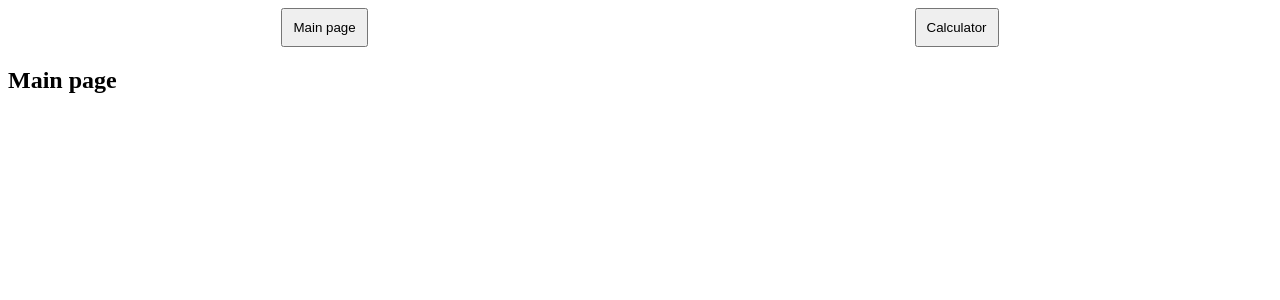
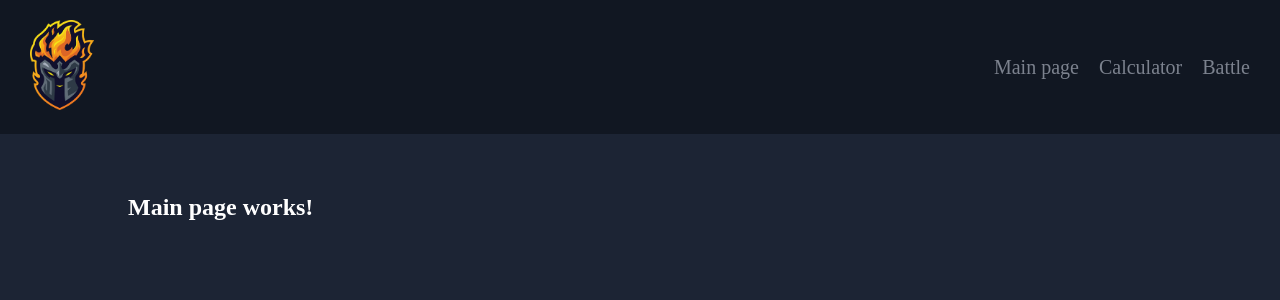
Before and after one commit to AimForNuts/idle-mmo-helper, an Angular app: page /idle-mmo-helper/ in a window 1280 px wide. Shown: the top 300 px of the page. Built offline with nearby package versions, Linux system fonts and the light colour scheme.

Commit message:
Alterada estrutura e adicionado routing

```diff
--- a/package.json
+++ b/package.json
@@ -3,7 +3,7 @@
   "version": "0.0.0",
   "scripts": {
     "ng": "ng",
-    "start": "ng serve",
+    "start": "ng serve -o",
     "build": "ng build",
     "watch": "ng build --watch --configuration development",
     "test": "ng test",
--- a/src/app/app.component.html
+++ b/src/app/app.component.html
@@ -1 +1,5 @@
 <app-header-component></app-header-component>
+
+<div class="main-body">
+  <router-outlet></router-outlet>
+</div>
--- a/src/app/app.routes.ts
+++ b/src/app/app.routes.ts
@@ -1,3 +1,18 @@
-import { Routes } from '@angular/router';
+import { NgModule } from '@angular/core';
+import { RouterModule, Routes } from '@angular/router';
+import { MainPageComponent } from './main-page/main-page.component';
+import { CalculatorComponent } from './calculator/calculator.component';
+import { BattleComponent } from './battle/battle.component';
 
-export const routes: Routes = [];
+export const routes: Routes = [
+  { path: '', component: MainPageComponent },
+  { path: 'main-page', component: MainPageComponent },
+  { path: 'calculator', component: CalculatorComponent },
+  { path: 'battle', component: BattleComponent },
+];
+
+@NgModule({
+  imports: [RouterModule.forRoot(routes)],
+  exports: [RouterModule],
+})
+export class AppRoutingModule {}
--- /dev/null
+++ b/src/app/battle/battle.component.html
@@ -0,0 +1 @@
+<p>battle works!</p>
--- a/src/app/header/header.component.html
+++ b/src/app/header/header.component.html
@@ -1,14 +1,12 @@
-<div class="tabs">
-  <button (click)="onTabSelected('main-page')">Main page</button>
-  <button (click)="onTabSelected('calculator')">Calculator</button>
+<div id="container">
+  <div id="logo"><img class="logo-image" src="/assets/images/logo.png" /></div>
+  <div id="links">
+    <div class="link" routerLinkActive="active" routerLink="main-page">
+      Main page
+    </div>
+    <div class="link" routerLinkActive="active" routerLink="calculator">
+      Calculator
+    </div>
+    <div class="link" routerLinkActive="active" routerLink="battle">Battle</div>
+  </div>
 </div>
-
-@if(activeTab === 'main-page'){
-<div>
-  <app-main-page></app-main-page>
-</div>
-} @if(activeTab === 'calculator'){
-<div>
-  <app-calculator></app-calculator>
-</div>
-}
--- a/src/app/header/header.component.scss
+++ b/src/app/header/header.component.scss
@@ -1,10 +1,34 @@
-.tabs {
-    display: flex;
-    justify-content: space-around;
-    margin-bottom: 10px;
+#container {
+  display: flex;
+  padding: 20px 30px;
+  margin-bottom: 20px;
+  background-color: #111722;
+  color: #7c828e;
+
+  #logo {
+    .logo-image {
+      max-width: 67px;
+      max-height: 90px;
+    }
   }
 
-  button {
-    padding: 10px;
-    cursor: pointer;
+  #links {
+    flex-grow: 1;
+    display: flex;
+    gap: 20px;
+    justify-content: right;
+    align-items: center;
+    font-size: 20px;
+    user-select: none;
+
+    .link {
+      cursor: pointer;
+      &:hover {
+        color: white;
+      }
+      &.active {
+        color: white;
+      }
+    }
   }
+}
--- a/src/app/header/header.component.ts
+++ b/src/app/header/header.component.ts
@@ -1,11 +1,12 @@
 import { Component } from '@angular/core';
 import { MainPageComponent } from '../main-page/main-page.component';
 import { CalculatorComponent } from '../calculator/calculator.component';
+import { RouterModule } from '@angular/router';
 
 @Component({
   selector: 'app-header-component',
   standalone: true,
-  imports: [MainPageComponent, CalculatorComponent],
+  imports: [RouterModule, MainPageComponent, CalculatorComponent],
   templateUrl: './header.component.html',
   styleUrl: './header.component.scss',
 })
--- a/src/app/main-page/main-page.component.html
+++ b/src/app/main-page/main-page.component.html
@@ -1,3 +1,3 @@
 <div>
-  <h2>Main page</h2>
+  <h2>Main page works!</h2>
 </div>
--- a/src/index.html
+++ b/src/index.html
@@ -4,6 +4,7 @@
   <meta charset="utf-8">
   <title>IdleMmoHelper</title>
   <base href="/idle-mmo-helper/">
+  <!-- <base href="./"> -->
   <meta name="viewport" content="width=device-width, initial-scale=1">
   <link rel="icon" type="image/x-icon" href="favicon.ico">
 </head>
--- a/src/styles.scss
+++ b/src/styles.scss
@@ -1 +1,14 @@
 /* You can add global styles to this file, and also import other style files */
+
+body {
+  margin: 0px;
+  font-family: "Inter,ui-sans-serif,system-ui,sans-serif";
+  background-color: #1c2434;
+
+  .main-body {
+    color: white;
+    max-width: 80%;
+    margin: auto;
+    padding-top: 20px;
+  }
+}
```
Also changed, not shown: src/app/battle/battle.component.ts (added, +12 -0 lines), public/assets/images/logo.png (added), src/app/battle/battle.component.scss (added).
